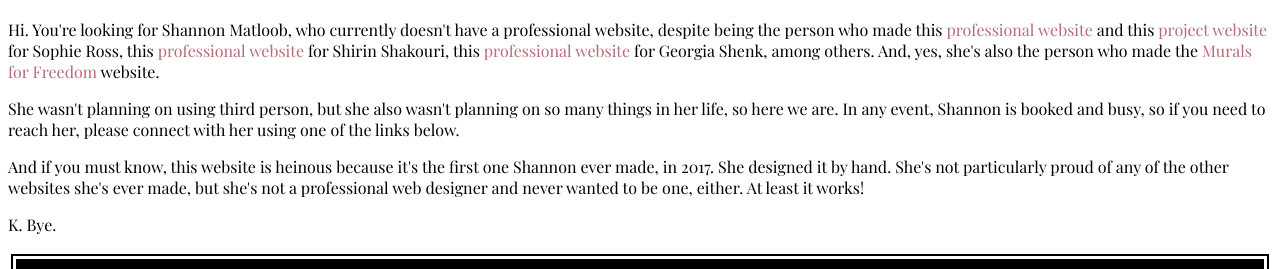
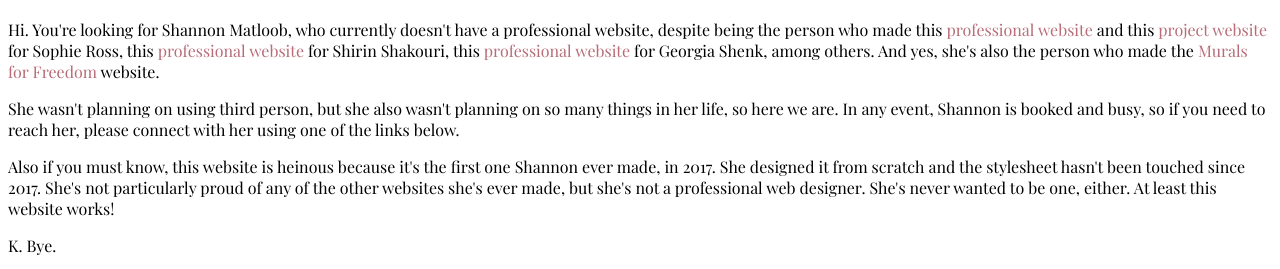
Before and after one commit to shannonmatloob/shannonmatloob.github.io, a plain HTML site: page index.html in a window 1280 px wide. Shown: the part 103-372 px from the top of the page. Drawn offline with nearby package versions, Linux system fonts and the light colour scheme; a web font is replaced by a local one.

Commit message:
Edit website copy.

```diff
--- a/index.css
+++ b/index.css
@@ -62,4 +62,5 @@ p {
   /* text-align: center; */
   font-family: "Playfair Display", serif;
   font-size: 1rem;
+  width: 75 auto;
 }
--- a/index.html
+++ b/index.html
@@ -23,9 +23,9 @@
           <li>Contact.</li>
         </a>
       </ul> -->
-      <p>Hi. You're looking for Shannon Matloob, who currently doesn't have a professional website, despite being the person who made this <a href="https://www.thesophieross.com">professional website</a> and this <a href="https://www.withsophieross.com/"> project website</a> for Sophie Ross, this <a href="https://www.shireenrose.com/">professional website</a> for Shirin Shakouri, this <a href="https://www.georgiashenk.com">professional website</a> for Georgia Shenk, among others. And, yes, she's also the person who made the <a href="https://www.muralsforfreedom.org/">Murals for Freedom</a> website.</p>
+      <p>Hi. You're looking for Shannon Matloob, who currently doesn't have a professional website, despite being the person who made this <a href="https://www.thesophieross.com">professional website</a> and this <a href="https://www.withsophieross.com/"> project website</a> for Sophie Ross, this <a href="https://www.shireenrose.com/">professional website</a> for Shirin Shakouri, this <a href="https://www.georgiashenk.com">professional website</a> for Georgia Shenk, among others. And yes, she's also the person who made the <a href="https://www.muralsforfreedom.org/">Murals for Freedom</a> website.</p>
     <p>She wasn't planning on using third person, but she also wasn't planning on so many things in her life, so here we are. In any event, Shannon is booked and busy, so if you need to reach her, please connect with her using one of the links below.</p>
-    <p>And if you must know, this website is heinous because it's the first one Shannon ever made, in 2017. She designed it by hand. She's not particularly proud of any of the other websites she's ever made, but she's not a professional web designer and never wanted to be one, either. At least it works!</p>
+    <p>Also if you must know, this website is heinous because it's the first one Shannon ever made, in 2017. She designed it from scratch and the stylesheet hasn't been touched since 2017. She's not particularly proud of any of the other websites she's ever made, but she's not a professional web designer. She's never wanted to be one, either. At least this website works!</p>
     <p>K. Bye.</p>
     </main>
   </body>
```
